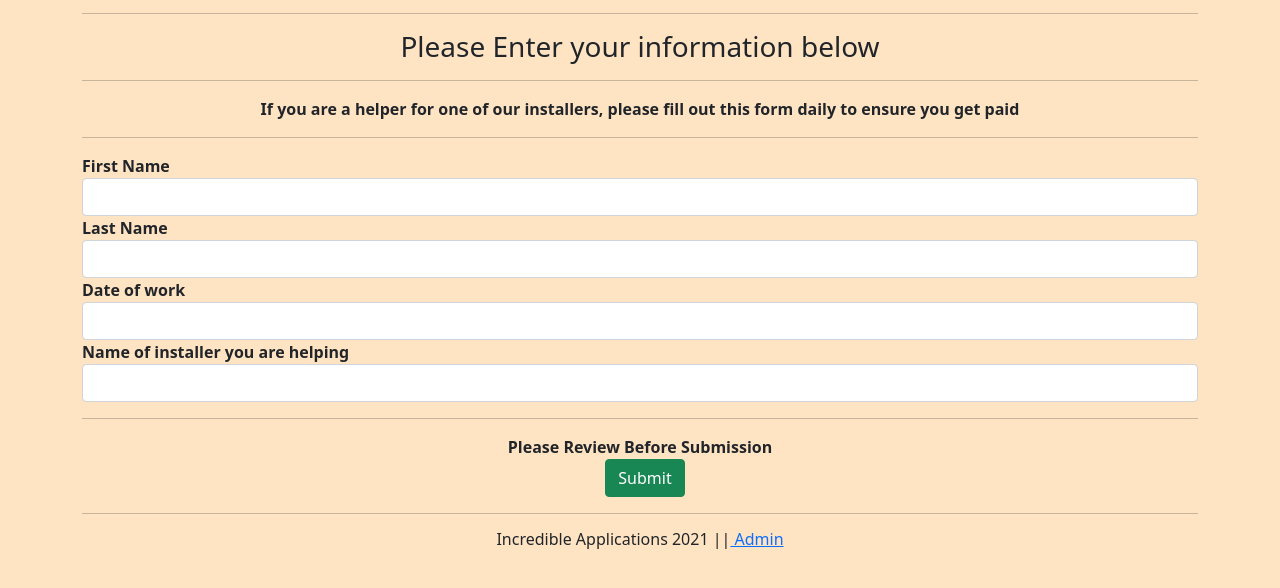
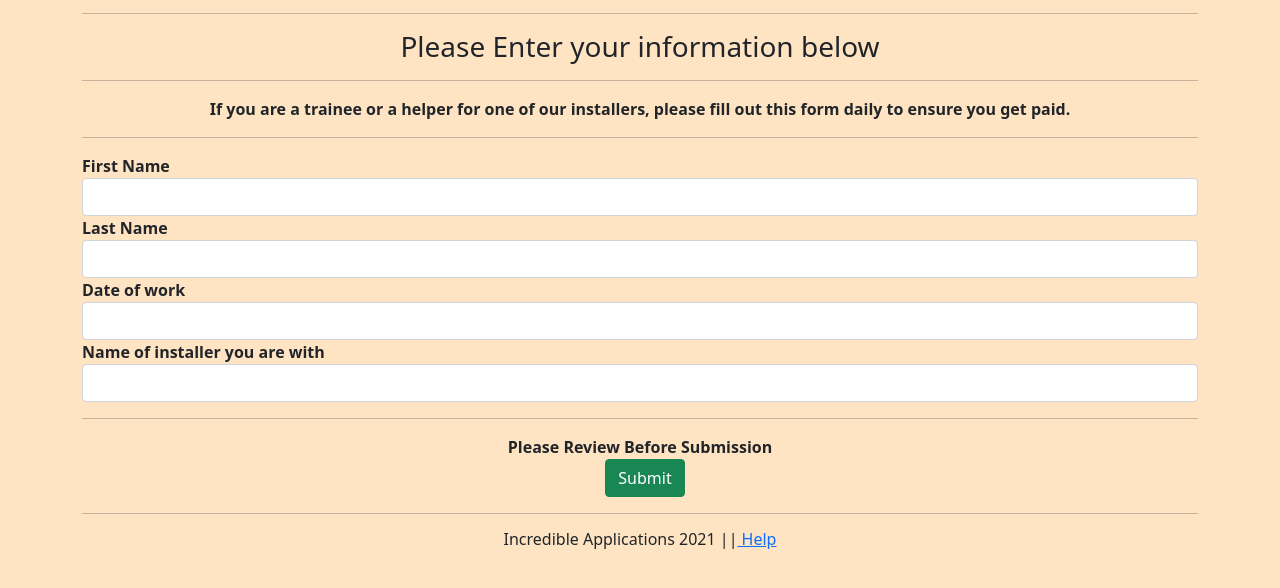
Before and after one commit to jwilly117/IncredibleHelperLog, a plain HTML site: page index.html in a window 1280 px wide. Shown: the part 138-726 px from the top of the page. Drawn offline with nearby package versions, Linux system fonts and the light colour scheme.

Commit message:
Changing text and layout

```diff
--- a/index.html
+++ b/index.html
@@ -40,7 +40,7 @@
 
         <h3>Please Enter your information below</h3>
         <hr>
-        <p>If you are a helper for one of our installers, please fill out this form daily to ensure you get paid</p>
+        <p>If you are a trainee or a helper for one of our installers, please fill out this form daily to ensure you get paid.</p>
 
         <hr>
 
@@ -50,7 +50,7 @@
             <input type="text" id="lastName" class="form-control" aria-label="Sizing example input" aria-describedby="inputGroup-sizing-sm">
             Date of work
             <input type="text" id="date" class="form-control" aria-label="Sizing example input" aria-describedby="inputGroup-sizing-sm">
-            Name of installer you are helping
+            Name of installer you are with
             <input type="text" id="installer" class="form-control" aria-label="Sizing example input" aria-describedby="inputGroup-sizing-sm">
 
 
@@ -62,7 +62,7 @@
               </div>
 
               <hr>
-              <h6>Incredible Applications 2021 ||<a href="admin.html"> Admin</a>
+              <h6>Incredible Applications 2021 ||<a href="mailto:jake@incredibleinstallations.com"> Help</a>
             </h6>
     </div>
 
```
